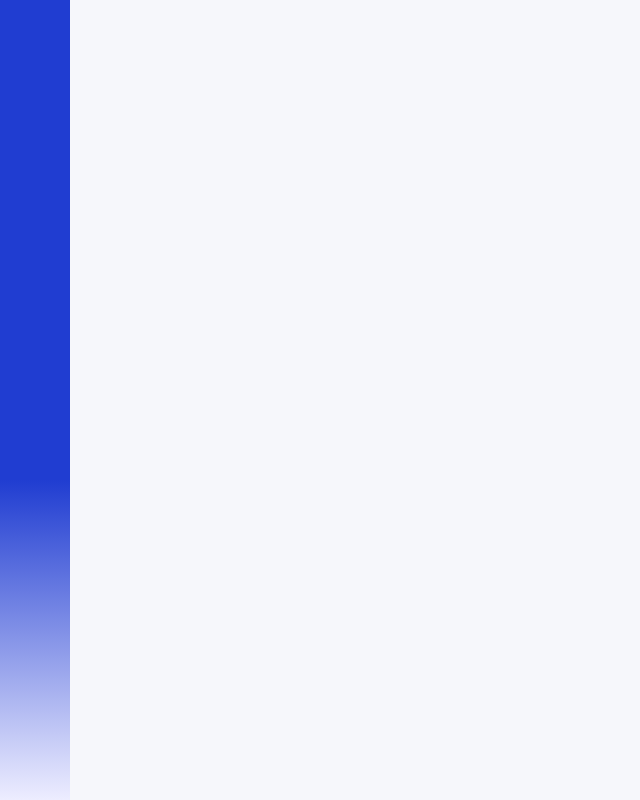
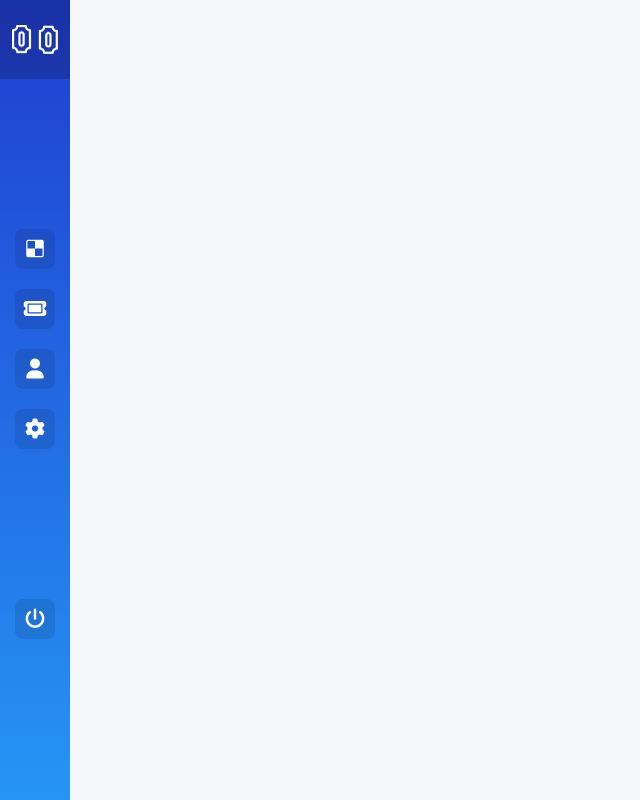
Before and after one commit to digitradiart/bwa-tiketsaya, a plain HTML site: page dashboard.html in a window 1280 px wide. Shown: the whole page, without its empty margins (0-640 px from the left). Drawn offline with nearby package versions, Linux system fonts and the light colour scheme.

Commit message:
side-left

```diff
--- a/dashboard.html
+++ b/dashboard.html
@@ -17,11 +17,49 @@
   </head>
   <body>
     <div class="side-left">
-      <div class="shortcut"></div>
+      <div class="shortcut">
+        <div class="emblemapp">
+          <img height="29" src="images/emblemapp.png" alt="emblem app" />
+        </div>
+        <div class="menus">
+          <div class="item-menu">
+            <p class="icon-item-menu">
+              <i class="fa-brands fa-delicious"></i>
+            </p>
+          </div>
+
+          <div class="item-menu">
+            <p class="icon-item-menu">
+              <i class="fa-solid fa-ticket"></i>
+            </p>
+          </div>
+
+          <div class="item-menu">
+            <p class="icon-item-menu">
+              <i class="fa-solid fa-user"></i>
+            </p>
+          </div>
+          <div class="item-menu">
+            <p class="icon-item-menu">
+              <i class="fa-solid fa-gear"></i>
+            </p>
+          </div>
+
+          <div class="item-menu">
+            <p class="icon-item-menu">
+              <i class="fa-solid fa-power-off"></i>
+            </p>
+          </div>
+        </div>
+      </div>
     </div>
     <script
       src="https://cdn.jsdelivr.net/npm/bootstrap@5.2.2/dist/js/bootstrap.bundle.min.js"
       integrity="sha384-OERcA2EqjJCMA+/3y+gxIOqMEjwtxJY7qPCqsdltbNJuaOe923+mo//f6V8Qbsw3"
+      crossorigin="anonymous"
+    ></script>
+    <script
+      src="https://kit.fontawesome.com/b6c09bc73f.js"
       crossorigin="anonymous"
     ></script>
     <script src="https://unpkg.com/aos@2.3.1/dist/aos.js"></script>
--- a/src/style.css
+++ b/src/style.css
@@ -1,21 +1,69 @@
 @import url("https://fonts.googleapis.com/css2?family=Montserrat:wght@300;400;500&display=swap");
 
 /* GLOBAL STYLE */
+* {
+  margin: 0;
+  padding: 0;
+  box-sizing: border-box;
+  scroll-behavior: smooth;
+}
 
 body {
   background: #f6f7fb;
 }
 
+.side-left .emblemapp {
+  background-color: rgba(0, 0, 0, 0.2);
+  width: 70px;
+  overflow: hidden;
+  padding-top: 25px;
+  padding-bottom: 25px;
+}
+
+.side-left .emblemapp img {
+  margin-left: auto;
+  margin-right: auto;
+  display: block;
+}
+
 .side-left .shortcut {
   width: 70px;
-  height: 100vh;
-  background: rgb(32, 61, 209);
+  min-height: 100vh;
+  background: rgb(37, 149, 245);
   background: linear-gradient(
-    180deg,
-    rgba(32, 61, 209, 1) 60%,
-    rgba(237, 237, 255, 1) 100%
+    0deg,
+    rgba(37, 149, 245, 1) 0%,
+    rgba(32, 61, 209, 1) 100%
   );
 }
+
+.side-left .menus {
+  width: 70px;
+  overflow: hidden;
+  margin-top: 150px;
+}
+
+.side-left .menus .item-menu {
+  width: 40px;
+  height: 40px;
+  background-color: rgba(0, 0, 0, 0.1);
+  margin: auto;
+  border-radius: 8px;
+  margin-bottom: 20px;
+}
+
+.side-left .menus .item-menu:last-child {
+  margin-top: 150px;
+}
+
+.side-left .menus .item-menu .icon-item-menu {
+  color: #ffffff;
+  font-size: 20px;
+  padding-top: 5px;
+  text-align: center;
+  vertical-align: auto;
+}
+
 .input-type-primary-tiketsaya {
   background: #fafafa;
   border: 1px solid #ededed;
@@ -75,12 +123,12 @@ body {
   padding-top: 50px;
   padding-bottom: 50px;
   border-radius: 8px;
-  background: rgb(229, 229, 255);
+  background: rgb(255, 255, 255);
   background: linear-gradient(
-    333deg,
-    rgba(229, 229, 255, 0.49139280125195617) 12%,
-    rgba(237, 237, 255, 1) 36%,
-    rgba(255, 255, 255, 1) 63%
+    0deg,
+    rgba(255, 255, 255, 1) 96%,
+    rgba(242, 251, 255, 1) 100%,
+    rgba(236, 250, 255, 1) 100%
   );
 }
 
```
